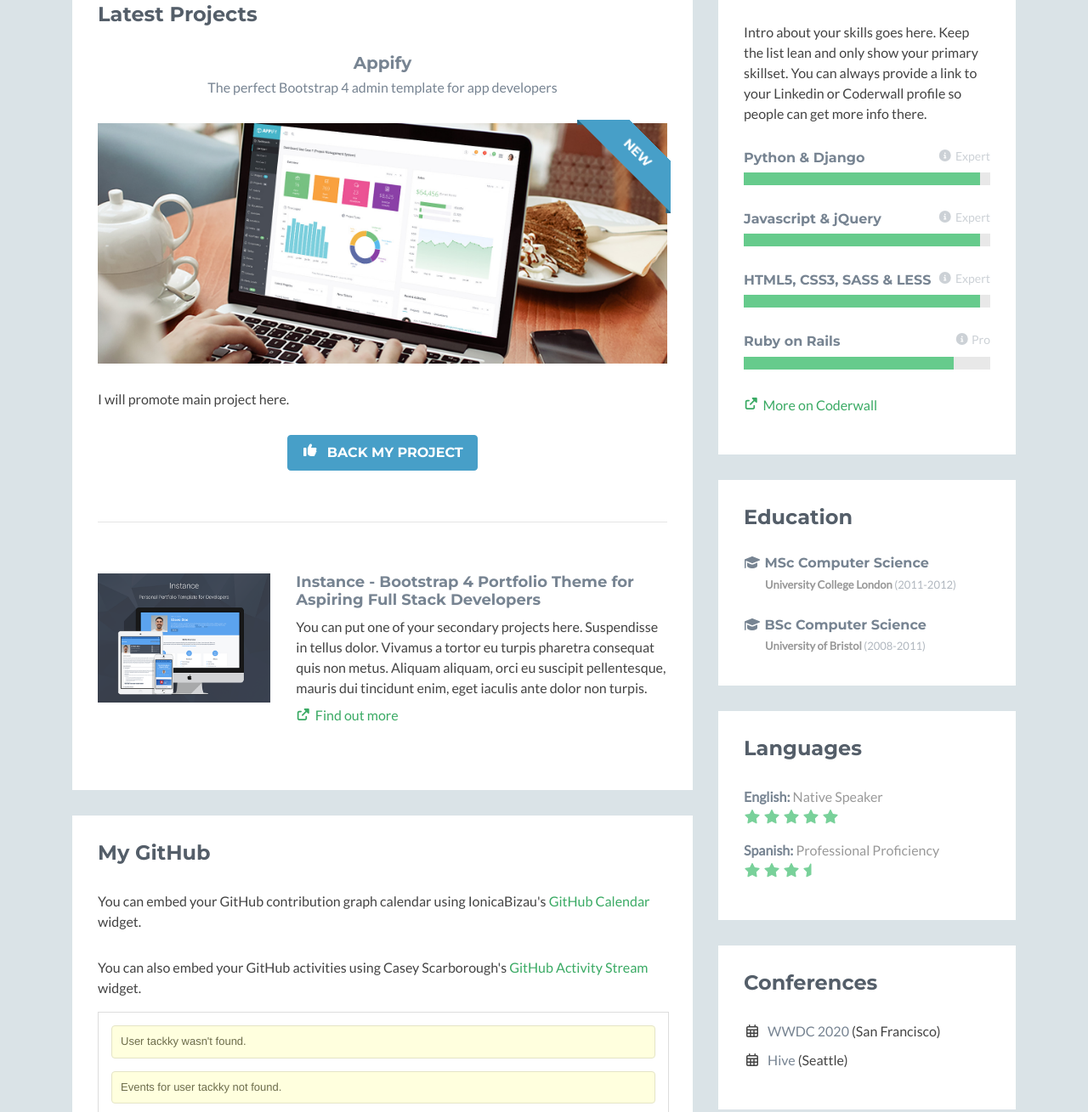
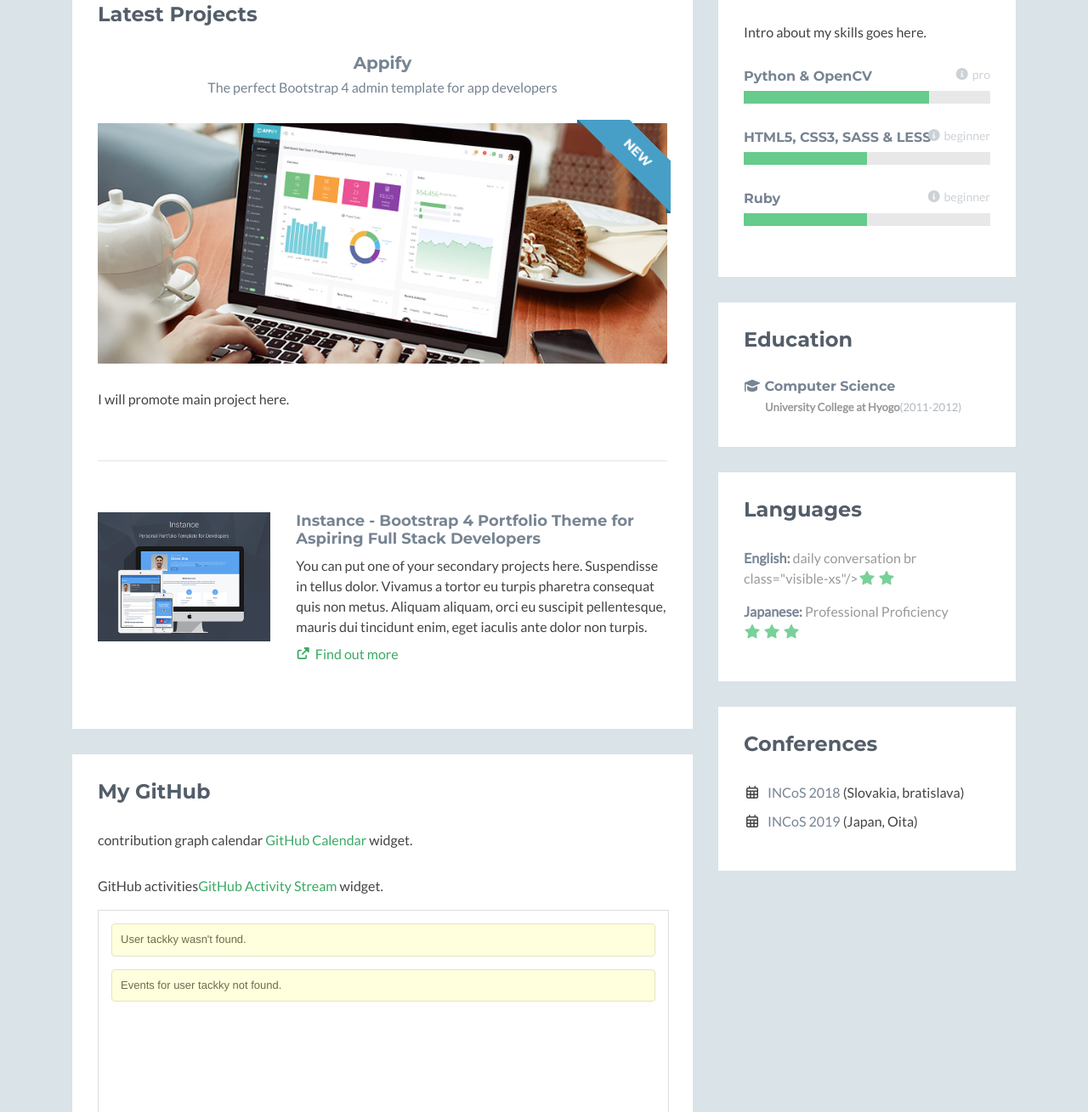
Before and after one commit to tackky/portfolio, a plain HTML site: page index.html in a window 1280 px wide. Shown: the part 526-1835 px from the top of the page at 85% size. Drawn offline with nearby package versions, Linux system fonts and the light colour scheme; no server answers; some icons are missing.

Commit message:
add language, education, conference

```diff
--- a/index.html
+++ b/index.html
@@ -80,7 +80,6 @@
                                 <div class="desc text-left">
                                     <p>I will promote main project here.</p>
                                 </div><!--//desc-->
-                                <a class="btn btn-cta-secondary" href="https://themes.3rdwavemedia.com/bootstrap-templates/startup/velocity-bootstrap-theme-for-startup-products/" target="_blank"><i class="fas fa-thumbs-up"></i> Back my project</a>
                             </div><!--//item-->
                             <hr class="divider" />
                             <div class="item row">
@@ -103,13 +102,13 @@
                 <section class="github section">
                     <div class="section-inner">
                         <h2 class="heading">My GitHub</h2>
-                        <p>You can embed your GitHub contribution graph calendar using IonicaBizau's <a href="https://github.com/IonicaBizau/github-calendar" target="_blank">GitHub Calendar</a> widget.
+                        <p>contribution graph calendar <a href="https://github.com/IonicaBizau/github-calendar" target="_blank">GitHub Calendar</a> widget.
 
                         <div id="github-graph" class="github-graph">
 
                         </div><!--//github-graph-->
 
-                        <p>You can also embed your GitHub activities using Casey Scarborough's <a href="https://caseyscarborough.com/projects/github-activity/" target="_blank">GitHub Activity Stream</a> widget.
+                        <p>GitHub activities<a href="https://caseyscarborough.com/projects/github-activity/" target="_blank">GitHub Activity Stream</a> widget.
                         <!--//Usage: https://caseyscarborough.com/projects/github-activity/ -->
                         <div id="ghfeed" class="ghfeed">
                         </div><!--//ghfeed-->
@@ -136,43 +135,35 @@
                         <h2 class="heading">Skills</h2>
                         <div class="content">
                             <p class="intro">
-                                Intro about your skills goes here. Keep the list lean and only show your primary skillset. You can always provide a link to your Linkedin or Coderwall profile so people can get more info there.</p>
+                                Intro about my skills goes here. </p>
 
                             <div class="skillset">
 
                                 <div class="item">
-                                    <h3 class="level-title">Python &amp; Django<span class="level-label" data-toggle="tooltip" data-placement="left" data-animation="true" title="You can use the tooltip to explain more about your skill level..."><i class="fas fa-info-circle"></i>Expert</span></h3>
+                                    <h3 class="level-title">Python &amp; OpenCV<span class="level-label" data-toggle="tooltip" data-placement="left" data-animation="true" title="using this at research"><i class="fas fa-info-circle"></i>pro</span></h3>
                                     <div class="level-bar">
-                                        <div class="level-bar-inner" data-level="96%">
+                                        <div class="level-bar-inner" data-level="75%">
                                         </div>
                                     </div><!--//level-bar-->
                                 </div><!--//item-->
 
                                 <div class="item">
-                                    <h3 class="level-title">Javascript &amp; jQuery<span class="level-label" data-toggle="tooltip" data-placement="left" data-animation="true" title="You can use the tooltip to explain more about your skill level..."><i class="fas fa-info-circle"></i>Expert</span></h3>
+                                    <h3 class="level-title">HTML5, CSS3, SASS &amp; LESS<span class="level-label" data-toggle="tooltip" data-placement="left" data-animation="true" title="making this website by using free sample"><i class="fas fa-info-circle"></i>beginner</span></h3>
                                     <div class="level-bar">
-                                        <div class="level-bar-inner" data-level="96%">
+                                        <div class="level-bar-inner" data-level="50%">
                                         </div>
                                     </div><!--//level-bar-->
                                 </div><!--//item-->
 
                                 <div class="item">
-                                    <h3 class="level-title">HTML5, CSS3, SASS &amp; LESS<span class="level-label" data-toggle="tooltip" data-placement="left" data-animation="true" title="You can use the tooltip to explain more about your skill level..."><i class="fas fa-info-circle"></i>Expert</span></h3>
+                                    <h3 class="level-title">Ruby<span class="level-label" data-toggle="tooltip" data-placement="left" data-animation="true" title="using at school"><i class="fas fa-info-circle"></i>beginner</span></h3>
                                     <div class="level-bar">
-                                        <div class="level-bar-inner" data-level="96%">
+                                        <div class="level-bar-inner" data-level="50%">
                                         </div>
                                     </div><!--//level-bar-->
                                 </div><!--//item-->
 
-                                <div class="item">
-                                    <h3 class="level-title">Ruby on Rails<span class="level-label" data-toggle="tooltip" data-placement="left" data-animation="true" title="You can use the tooltip to explain more about your skill level..."><i class="fas fa-info-circle"></i>Pro</span></h3>
-                                    <div class="level-bar">
-                                        <div class="level-bar-inner" data-level="85%">
-                                        </div>
-                                    </div><!--//level-bar-->
-                                </div><!--//item-->
 
-                                <p><a class="more-link" href="#"><i class="fas fa-external-link-alt"></i>More on Coderwall</a></p>
                             </div>
                         </div><!--//content-->
                     </div><!--//section-inner-->
@@ -183,12 +174,8 @@
                         <h2 class="heading">Education</h2>
                         <div class="content">
                             <div class="item">
-                                <h3 class="title"><i class="fas fa-graduation-cap"></i> MSc Computer Science</h3>
-                                <h4 class="university">University College London <span class="year">(2011-2012)</span></h4>
-                            </div><!--//item-->
-                            <div class="item">
-                                <h3 class="title"><i class="fas fa-graduation-cap"></i> BSc Computer Science</h3>
-                                <h4 class="university">University of Bristol <span class="year">(2008-2011)</span></h4>
+                                <h3 class="title"><i class="fas fa-graduation-cap"></i> Computer Science</h3>
+                                <h4 class="university">University College at Hyogo<span class="year">(2011-2012)</span></h4>
                             </div><!--//item-->
                         </div><!--//content-->
                     </div><!--//section-inner-->
@@ -201,11 +188,11 @@
                             <ul class="list-unstyled">
                                 <li class="item">
                                     <span class="title"><strong>English:</strong></span>
-                                    <span class="level">Native Speaker <br class="visible-xs"/><i class="fas fa-star"></i> <i class="fas fa-star"></i> <i class="fas fa-star"></i> <i class="fas fa-star"></i> <i class="fas fa-star"></i> </span>
+                                    <span class="level">daily conversation br class="visible-xs"/><i class="fas fa-star"></i> <i class="fas fa-star"></i>  </span>
                                 </li><!--//item-->
                                 <li class="item">
-                                    <span class="title"><strong>Spanish:</strong></span>
-                                    <span class="level">Professional Proficiency <br class="visible-sm visible-xs"/><i class="fas fa-star"></i> <i class="fas fa-star"></i> <i class="fas fa-star"></i> <i class="fas fa-star-half"></i></span>
+                                    <span class="title"><strong>Japanese:</strong></span>
+                                    <span class="level">Professional Proficiency <br class="visible-sm visible-xs"/><i class="fas fa-star"></i> <i class="fas fa-star"></i> <i class="fas fa-star"></i></span>
                                 </li><!--//item-->
                             </ul>
                         </div><!--//content-->
@@ -218,8 +205,8 @@
                         <h2 class="heading">Conferences</h2>
                         <div class="content">
                             <ul class="list-unstyled">
-                                <li><i class="far fa-calendar-alt"></i> <a href="#" target="_blank">WWDC 2020</a> (San Francisco)</li>
-                                <li><i class="far fa-calendar-alt"></i> <a href="#">Hive</a> (Seattle)</li>
+                                <li><i class="far fa-calendar-alt"></i> <a href="http://voyager.ce.fit.ac.jp/conf/incos/2018/" target="_blank">INCoS 2018</a> (Slovakia, bratislava)</li>
+                                <li><i class="far fa-calendar-alt"></i> <a href="http://voyager.ce.fit.ac.jp/conf/incos/2019/">INCoS 2019</a> (Japan, Oita)</li>
                             </ul>
                         </div><!--//content-->
                     </div><!--//section-inner-->
```
